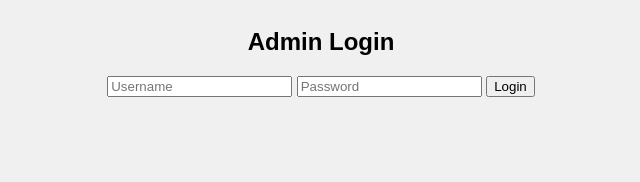
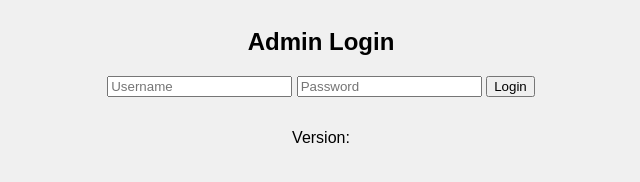
Before and after one commit to chaitanyasingh84/natural_disaster, a plain HTML site: page index.html in a window 1280 px wide. Shown: the full height of the page, 319-959 px from the left. Drawn offline with Linux system fonts and the light colour scheme.

Commit message:
Update index.html

```diff
--- a/index.html
+++ b/index.html
@@ -14,6 +14,12 @@
         <button onclick="login()">Login</button>
         <p id="error-message" style="color: red;"></p>
     </div>
+
+    <!-- Version Display -->
+    <footer>
+        <p id="versionDisplay">Version: <span id="versionNumber"></span></p>
+    </footer>
+
     <script src="app.js"></script>
 </body>
 </html>
```
